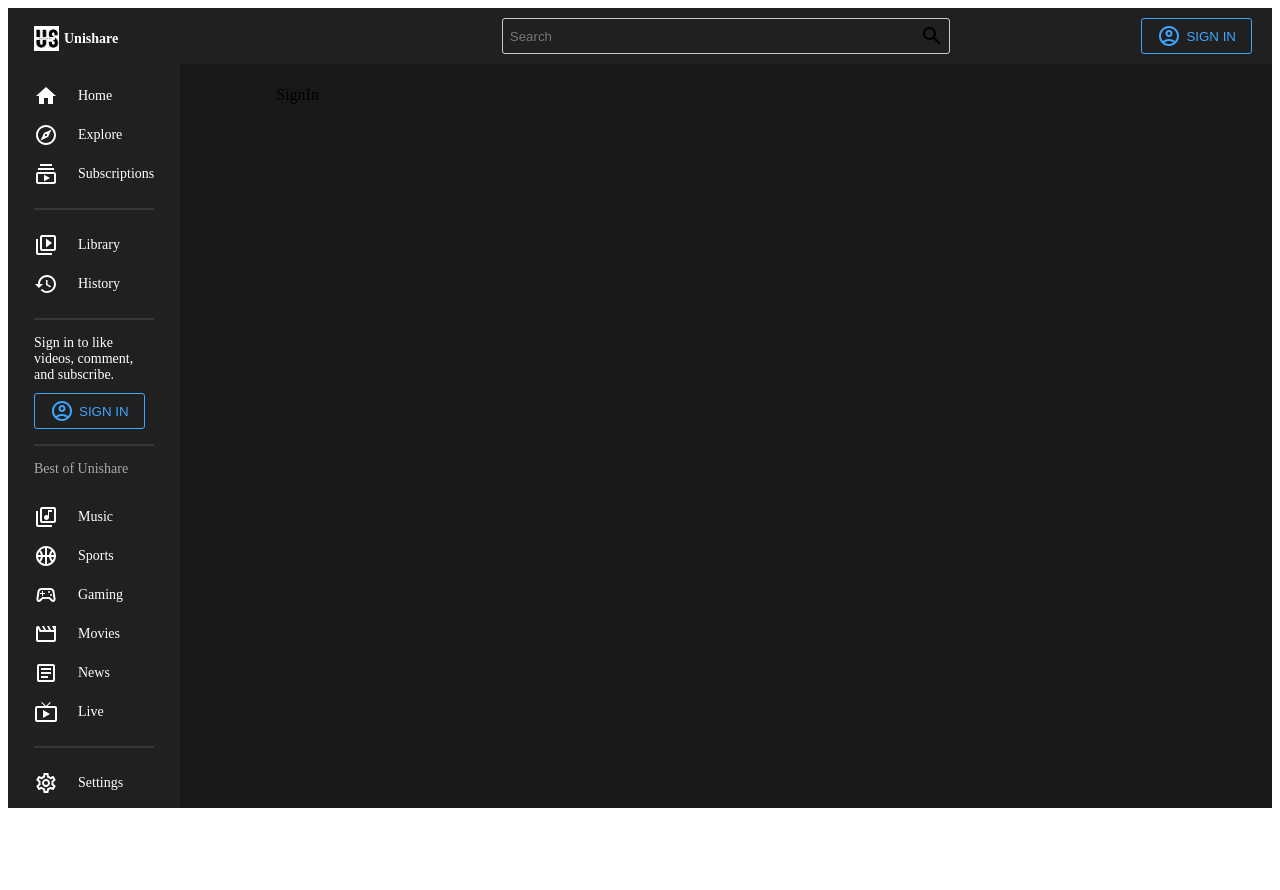
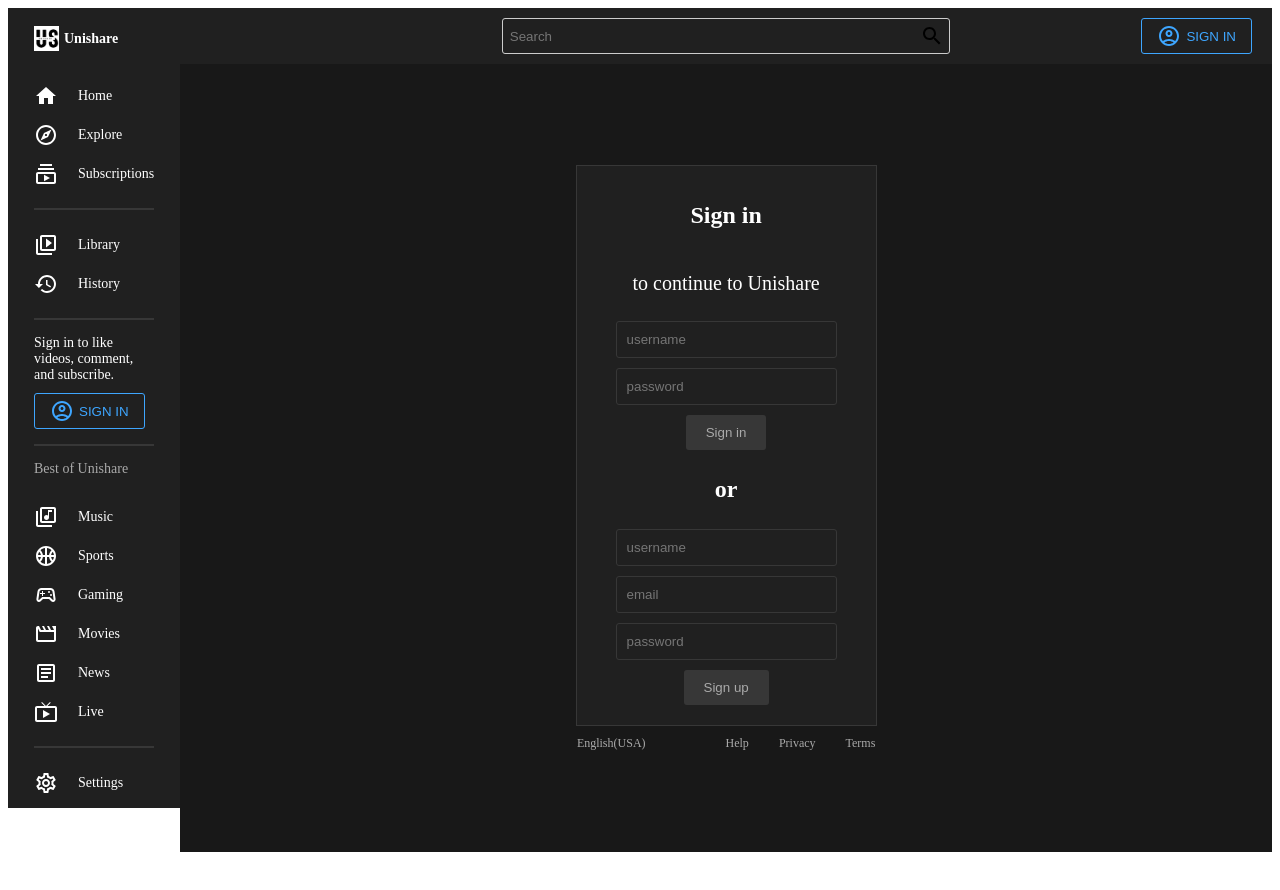
Before and after one commit to LalithaRamanaV/unishare, a React (Create React App) app: page /signin in a window 1280 px wide. Shown: the top 890 px of the page. Built offline with nearby package versions, Linux system fonts and the light colour scheme.

Commit message:
cretaed signin

```diff
--- a/src/pages/SignIn.jsx
+++ b/src/pages/SignIn.jsx
@@ -1,9 +1,93 @@
-import React from 'react'
+import React from "react";
+import styled from "styled-components";
+
+const Container = styled.div`
+  display: flex;
+  flex-direction: column;
+  align-items: center;
+  justify-content: center;
+  height: calc(100vh - 56px);
+  color: ${({ theme }) => theme.text};
+`;
+
+const Wrapper = styled.div`
+  display: flex;
+  align-items: center;
+  flex-direction: column;
+  background-color: ${({ theme }) => theme.bgLighter};
+  border: 1px solid ${({ theme }) => theme.soft};
+  padding: 20px 50px;
+  gap: 10px;
+`;
+
+const Title = styled.h1`
+  font-size: 24px;
+`;
+
+const SubTitle = styled.h2`
+  font-size: 20px;
+  font-weight: 300;
+`;
+
+const Input = styled.input`
+  border: 1px solid ${({ theme }) => theme.soft};
+  border-radius: 3px;
+  padding: 10px;
+  background-color: transparent;
+  width: 100%;
+  color: ${({ theme }) => theme.text};
+`;
+
+const Button = styled.button`
+  border-radius: 3px;
+  border: none;
+  padding: 10px 20px;
+  font-weight: 500;
+  cursor: pointer;
+  background-color: ${({ theme }) => theme.soft};
+  color: ${({ theme }) => theme.textSoft};
+`;
+
+const More = styled.div`
+  display: flex;
+  margin-top: 10px;
+  font-size: 12px;
+  color: ${({ theme }) => theme.textSoft};
+`;
+
+const Links = styled.div`
+  margin-left: 50px;
+`;
+
+const Link = styled.span`
+  margin-left: 30px;
+`;
 
 const SignIn = () => {
   return (
-    <div>SignIn</div>
-  )
-}
+    <Container>
+      <Wrapper>
+        <Title>Sign in</Title>
+        <SubTitle>to continue to Unishare</SubTitle>
+        <Input placeholder="username" />
+        <Input type="password" placeholder="password" />
+        <Button>Sign in</Button>
+        <Title>or</Title>
+        <Input placeholder="username" />
+        <Input placeholder="email" />
+        <Input type="password" placeholder="password" />
+        <Button>Sign up</Button>
+      </Wrapper>
+      <More>
+        English(USA)
+        <Links>
+          <Link>Help</Link>
+          <Link>Privacy</Link>
+          <Link>Terms</Link>
+        </Links>
+      </More>
+    </Container>
+  );
+};
 
-export default SignIn
+export default SignIn;
```
